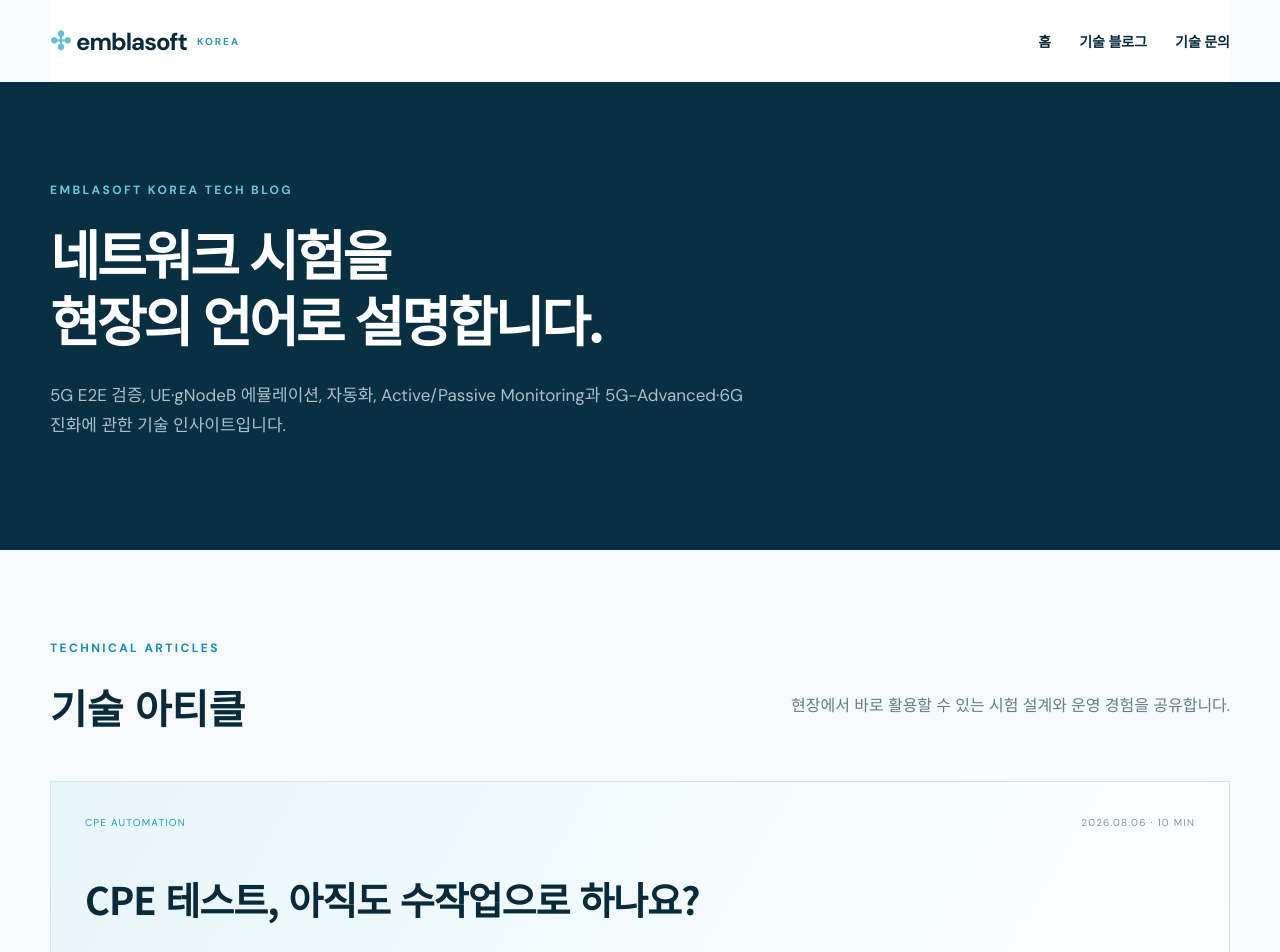
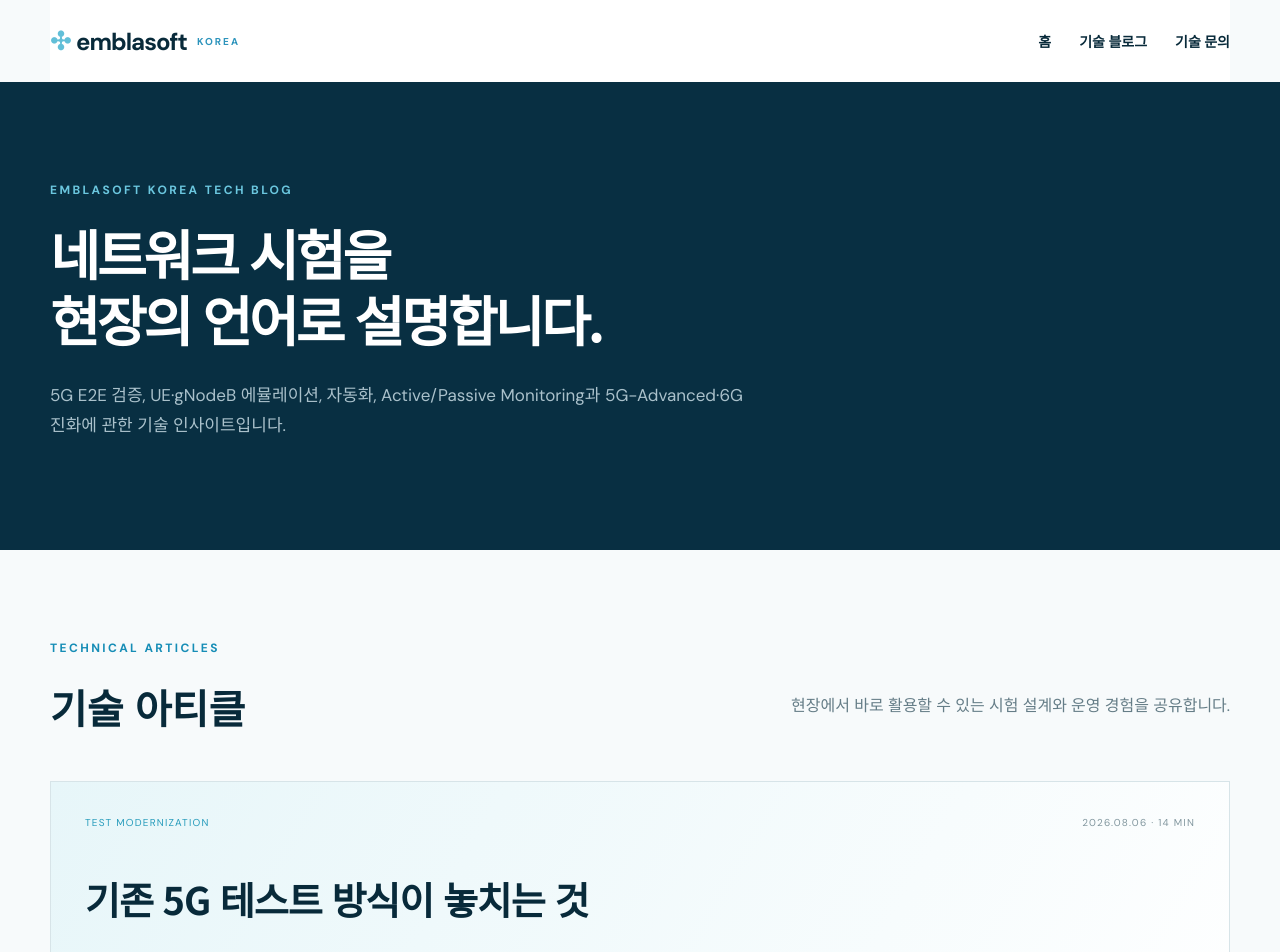
Before and after one commit to mystar11/emblasoft-kr, a Next.js app: page /blog in a window 1280 px wide. Shown: the top 952 px of the page. Built offline with nearby package versions, Linux system fonts and the light colour scheme.

Commit message:
Add Emblasoft testing comparison to blog index

```diff
--- a/app/blog/page.tsx
+++ b/app/blog/page.tsx
@@ -2,6 +2,7 @@ import type { Metadata } from "next";
 export const metadata: Metadata = { title: "기술 블로그", description: "5G·5G-Advanced·6G 네트워크 시험, UE 에뮬레이션, 자동화 및 서비스 보증 인사이트" };
 const basePath = process.env.NEXT_PUBLIC_BASE_PATH || "";
 const posts = [
+  { slug:"conventional-5g-testing-vs-emblasoft",category:"TEST MODERNIZATION",date:"2026.08.06",read:"14 MIN",title:"기존 5G 테스트 방식이 놓치는 것",summary:"장비 단위 시험과 단순 부하 측정의 한계를 짚고, 실제 UE 행동·트래픽 모델·E2E 자동화·Active/Passive Monitoring으로 해결하는 방법을 설명합니다.",tags:["5G Test","UE Emulation","Service Assurance"] },
   { slug:"cpe-automation-sip-ims",category:"CPE AUTOMATION",date:"2026.08.06",read:"10 MIN",title:"CPE 테스트, 아직도 수작업으로 하나요?",summary:"SIP/IMS CPE의 등록·재등록, 오류 응답, 유지보수 모드와 긴급통화를 자동 검증하는 방법과 유럽 통신사 사례를 설명합니다.",tags:["CPE","SIP/IMS","Automation"] },
   { slug:"lab-to-field-service-assurance",category:"LAB-TO-FIELD",read:"9 MIN",title:"Lab-to-Field 검증 및 서비스 품질 보증",summary:"연구실의 반복 시험을 현장 인수와 운영망의 지속적인 서비스 보증으로 연결하는 방법입니다.",tags:["Service Assurance","Field Test","QoE"] },
   { slug:"ericsson-samsung-nokia-interoperability",category:"INTEROPERABILITY",read:"9 MIN",title:"Ericsson·Samsung·Nokia 장비 간 상호운용 시험",summary:"멀티벤더 경계에서 이동성, 세션 연속성과 원인 분석을 재현 가능하게 검증합니다.",tags:["Ericsson","Samsung","Nokia"] },
```
